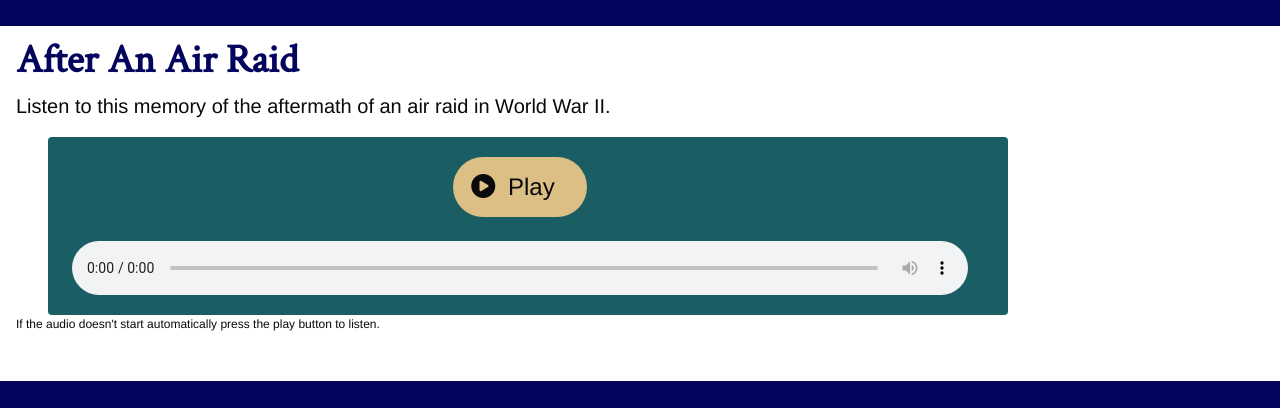
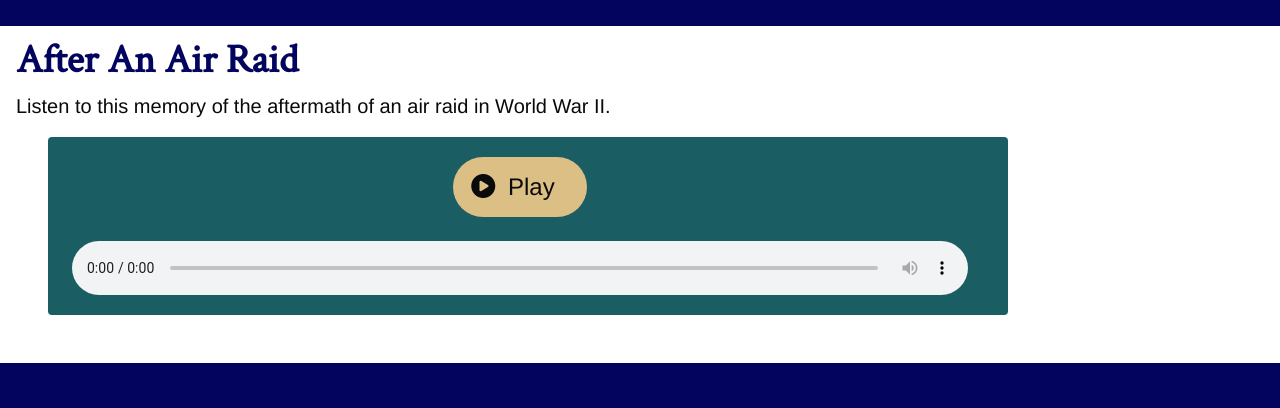
Before and after one commit to HCR-GH/MemoriesInPlace, a website: page afterAnAirRaid.html in a window 1280 px wide. Shown: the part 530-938 px from the top of the page. Drawn offline with Linux system fonts and the light colour scheme.

Commit message:
removed autoplay instructions

```diff
--- a/afterAnAirRaid.html
+++ b/afterAnAirRaid.html
@@ -45,9 +45,6 @@
 <p class="unsupported">Sorry your browser doesn't support this audio content.</p>
 </audio>
 </div></div>
-<div class="container ml-4 mr-4 is-size-7 is-family-secondary has-text-black is-fullheight">
-  <p>If the audio doesn't start automatically press the play button to listen.</p>
-  </div>
 
 </div>
 <footer class="footer mt-6">
```
Also changed, not shown: afterSchl.html (+0 -3 lines), deviceTest.html (+1 -3 lines), gasMasks.html (+1 -3 lines), linskillBungalow.html (+0 -3 lines), linskillGirlsSchool.html (+1 -3 lines), outbreakOfWar.html (+1 -3 lines), outsideToilet.html (+1 -3 lines), sweetshop.html (+1 -3 lines), teacher.html (+0 -3 lines).
